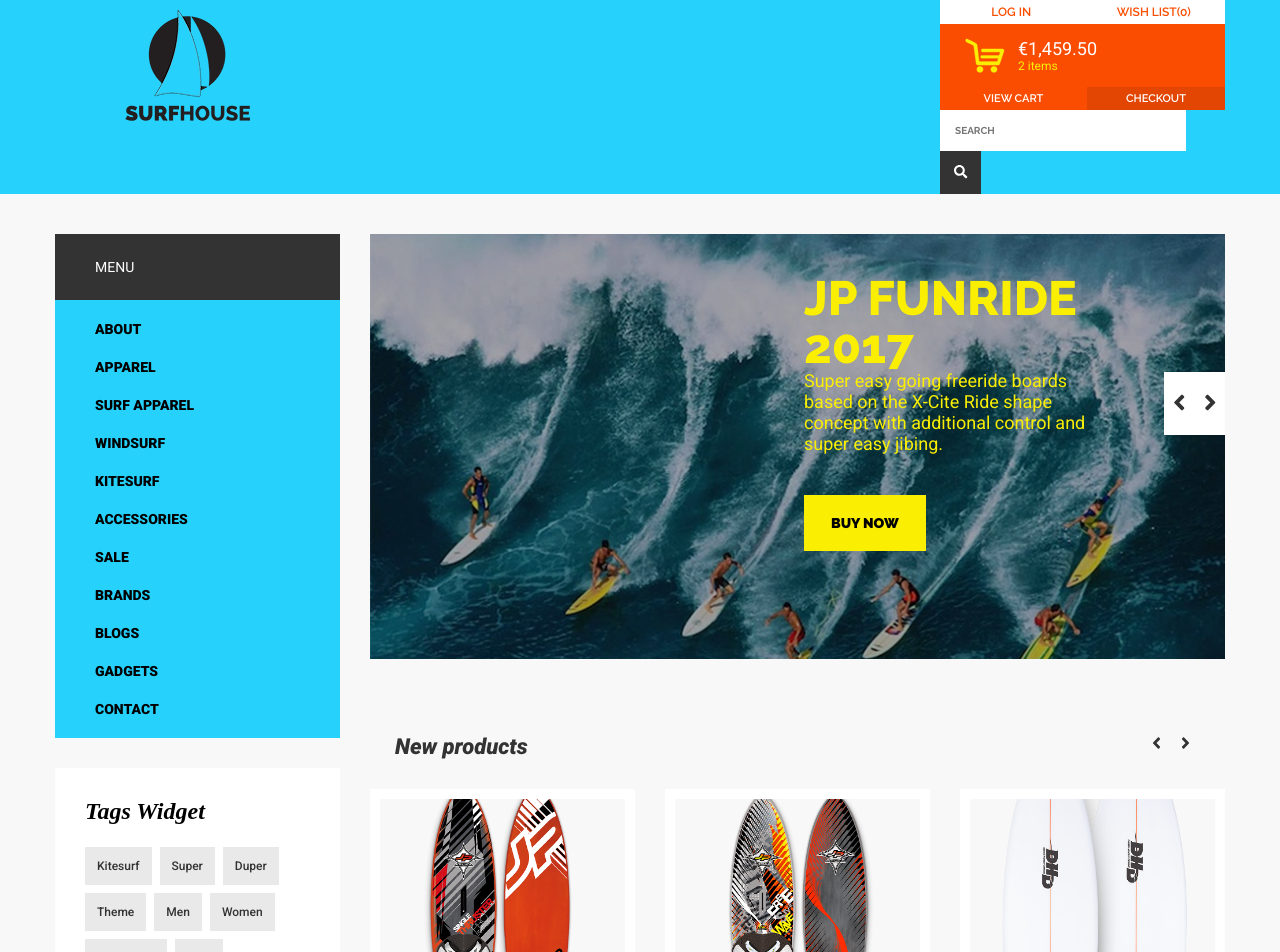
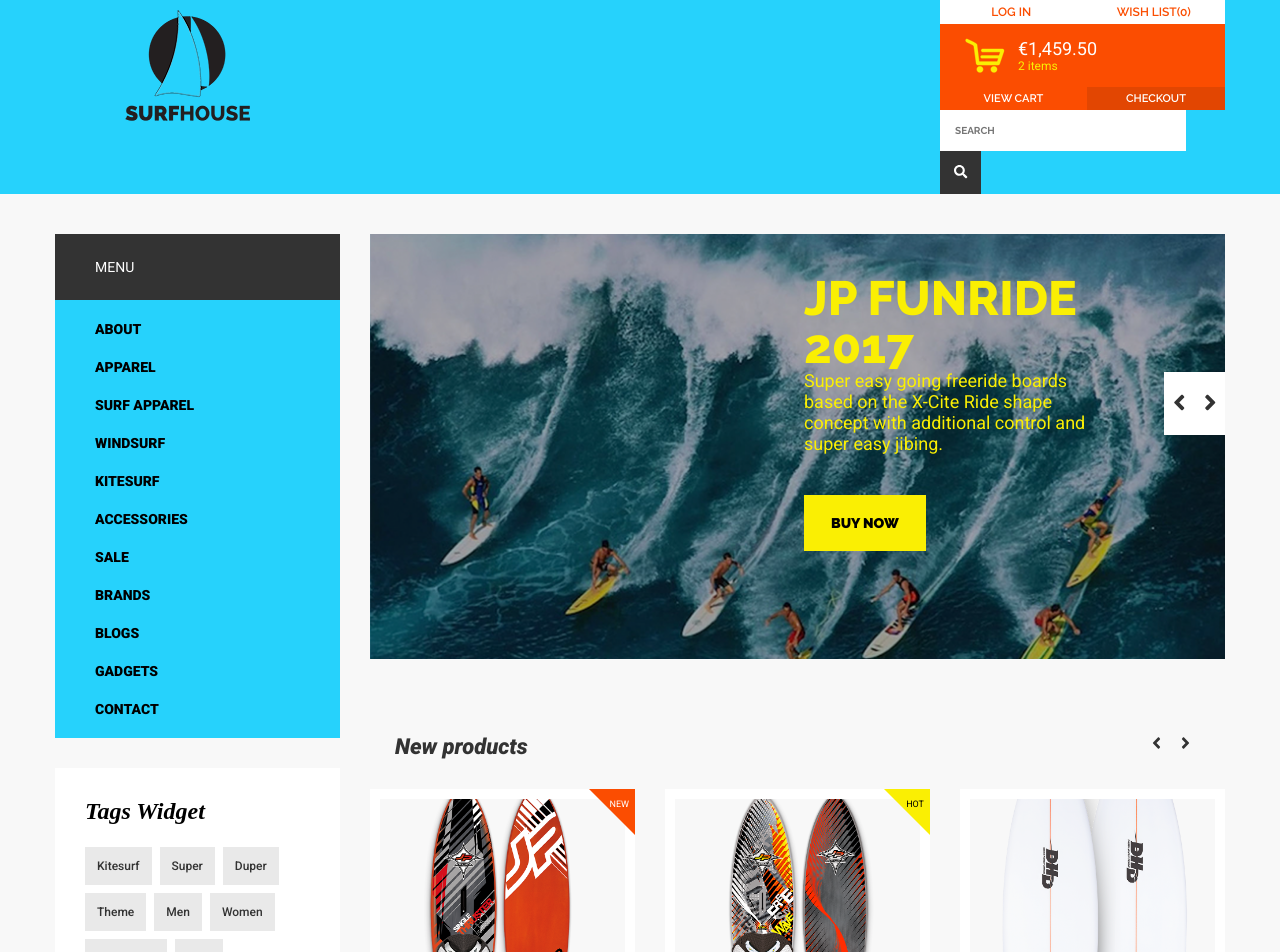
Before and after one commit to michellethomsen1/mfd_exam_michelle, a Vue app: page / in a window 1280 px wide. Shown: the top 952 px of the page. Built offline with nearby package versions, Linux system fonts and the light colour scheme.

Commit message:
New + Hot label

```diff
--- a/src/assets/scss/02-Components/_productsection.scss
+++ b/src/assets/scss/02-Components/_productsection.scss
@@ -34,6 +34,42 @@
         display: grid;
         grid-template-columns: 1fr 1fr 1fr;
         grid-gap: 30px;
+
+        .new {
+            height: 46px;
+            width: 46px;
+            background-color: $color-orange;
+            clip-path: polygon(0 0, 100% 100%, 100% 0);
+            position: absolute;
+            margin-left: 209px;
+            margin-top: -10px;
+
+            p {
+                font-family: $roboto;
+                font-size: 9px;
+                color: white;
+                margin: 10px 6px;
+                float: right;
+            }
+        }
+
+        .hot {
+            height: 46px;
+            width: 46px;
+            background-color: $color-yellow;
+            clip-path: polygon(0 0, 100% 100%, 100% 0);
+            position: absolute;
+            margin-left: 209px;
+            margin-top: -10px;
+
+            p {
+                font-family: $roboto;
+                font-size: 9px;
+                color: black;
+                margin: 10px 6px;
+                float: right;
+            }
+        }
 
         .product-single {
             background-color: white;
--- a/src/components/ProductSection.vue
+++ b/src/components/ProductSection.vue
@@ -10,7 +10,13 @@
         </div>
 
         <div class="products">
+
             <div class="product-single" v-for="product in products" :key="product.id">
+                <div class="new" v-if="product.productNew == true"><p>NEW</p></div>
+                <div class="new" v-else style="display: none"></div>
+
+                <div class="hot" v-if="product.productHot == true"><p>HOT</p></div>
+                <div class="hot" v-else style="display: none"></div>
                 <picture>
                     <router-link :to="`/product/${product.id}`"><img :src="product.productImg"></router-link>
                 </picture>
```
